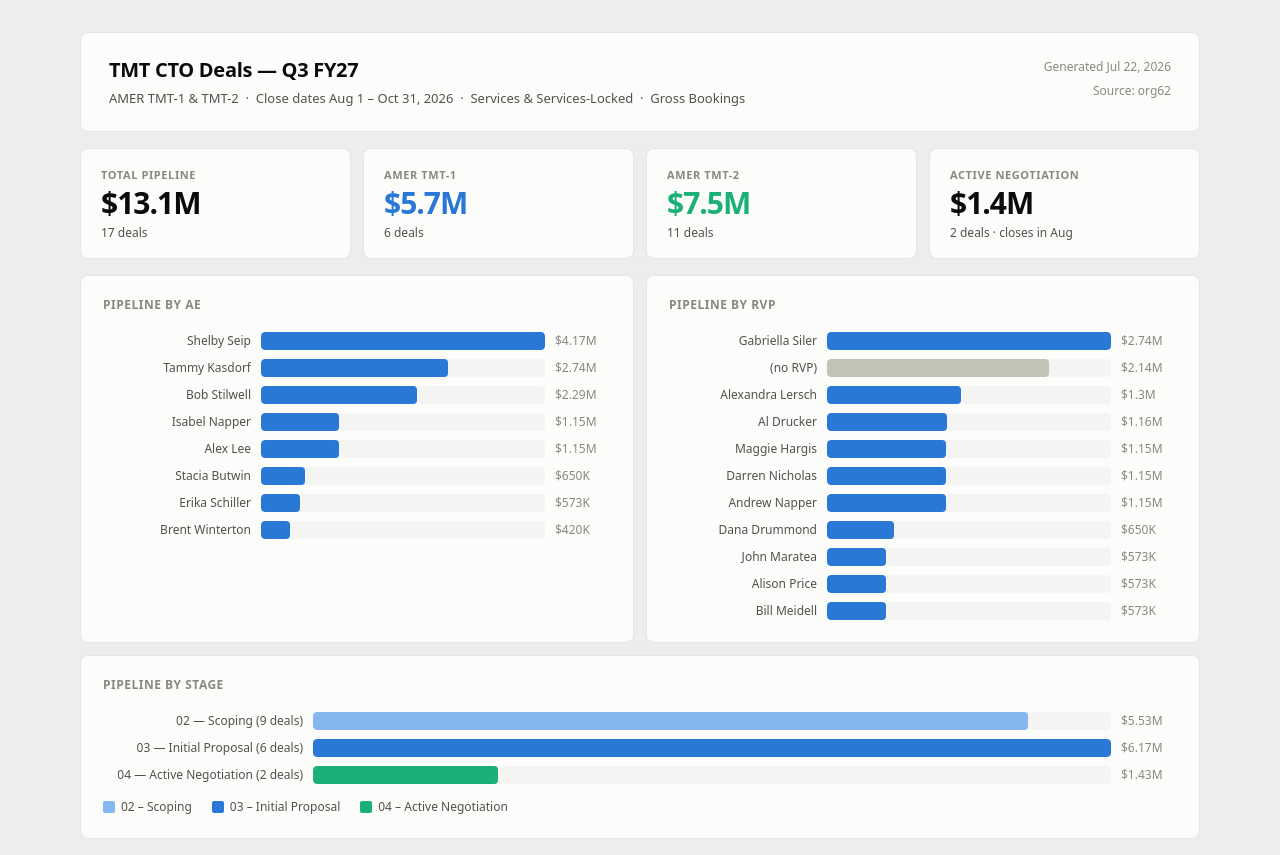
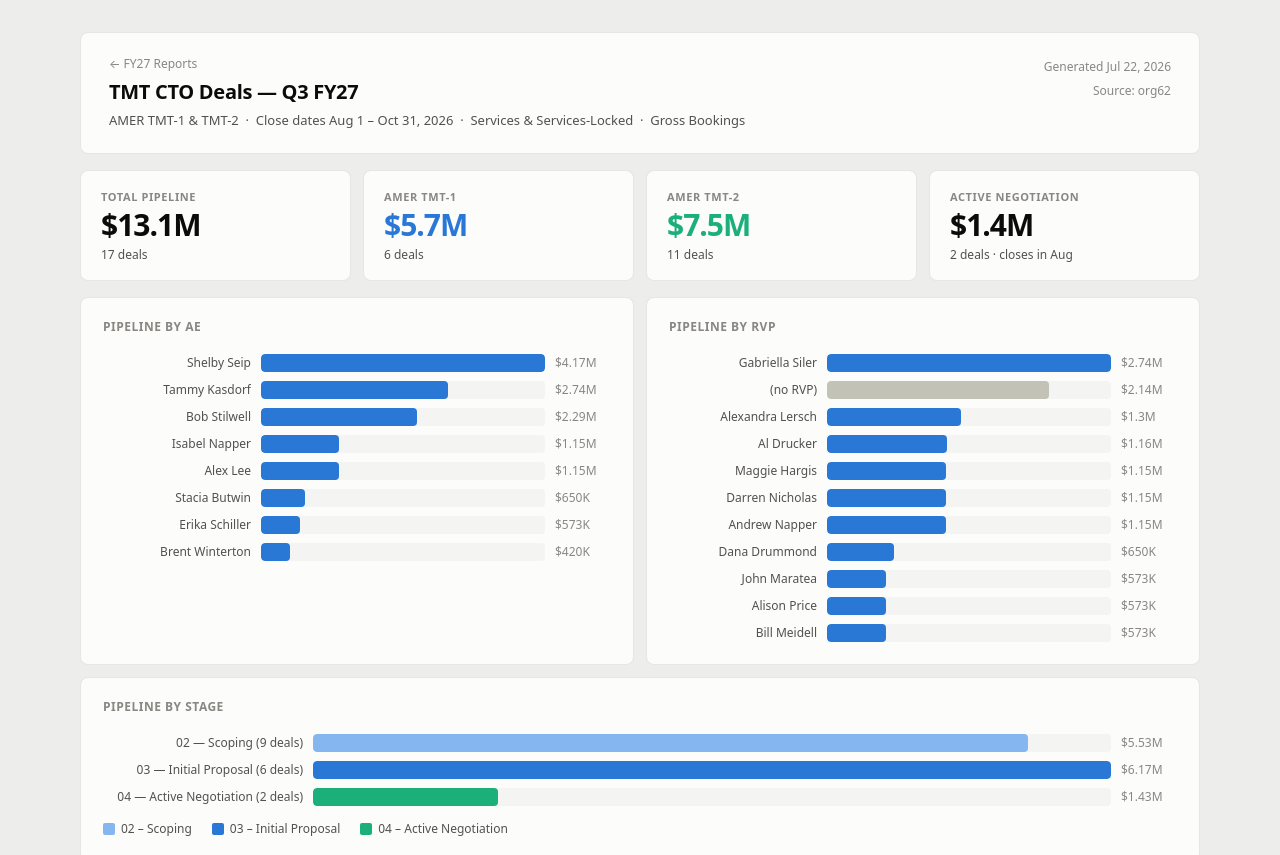
Before and after one commit to csloan-netizen/fy27reports, a plain HTML site: page tmt-cto-deals-q3fy27.html in a window 1280 px wide. Shown: the top 855 px of the page. Drawn offline with Linux system fonts and the light colour scheme.

Commit message:
Fix index link and add breadcrumb back-nav on report
Co-Authored-By: Claude Sonnet 4.6 <noreply@anthropic.com>

```diff
--- a/tmt-cto-deals-q3fy27.html
+++ b/tmt-cto-deals-q3fy27.html
@@ -188,6 +188,15 @@ td { padding: 10px 13px; vertical-align: middle; }
   .kpi-row { grid-template-columns: 1fr 1fr; }
   .chart-row { grid-template-columns: 1fr; }
 }
+.breadcrumb {
+  font-size: 12px;
+  margin-bottom: 4px;
+}
+.breadcrumb a {
+  color: var(--text-muted);
+  text-decoration: none;
+}
+.breadcrumb a:hover { color: var(--series-1); }
 </style>
 </head>
 <body>
@@ -196,6 +205,7 @@ td { padding: 10px 13px; vertical-align: middle; }
   <!-- Header -->
   <div class="report-header">
     <div>
+      <div class="breadcrumb"><a href="index.html">← FY27 Reports</a></div>
       <div class="report-title">TMT CTO Deals &mdash; Q3 FY27</div>
       <div class="report-subtitle">AMER TMT-1 &amp; TMT-2 &nbsp;·&nbsp; Close dates Aug 1 – Oct 31, 2026 &nbsp;·&nbsp; Services &amp; Services-Locked &nbsp;·&nbsp; Gross Bookings</div>
     </div>
```
Also changed, not shown: index.html (+1 -1 lines).
